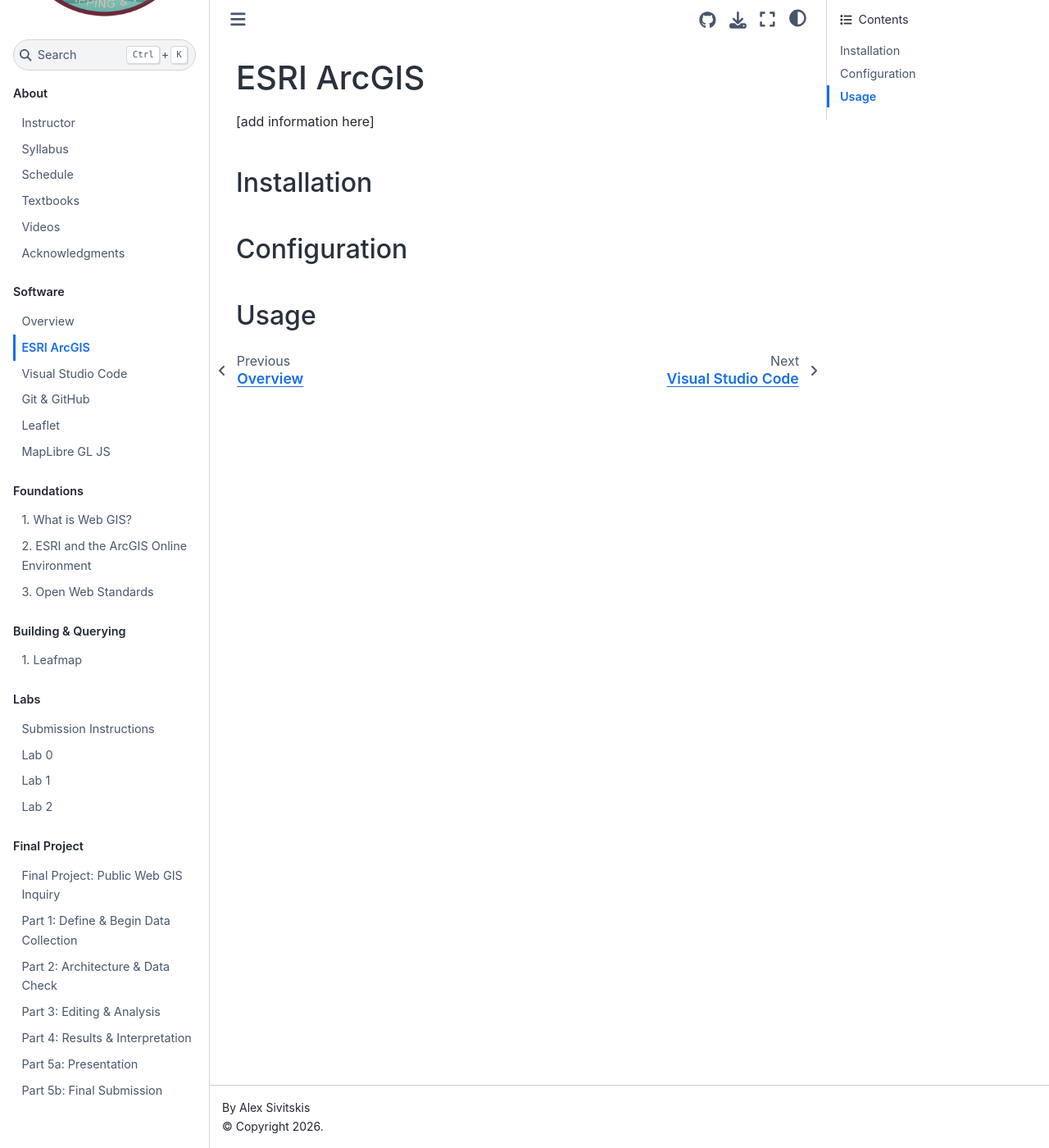
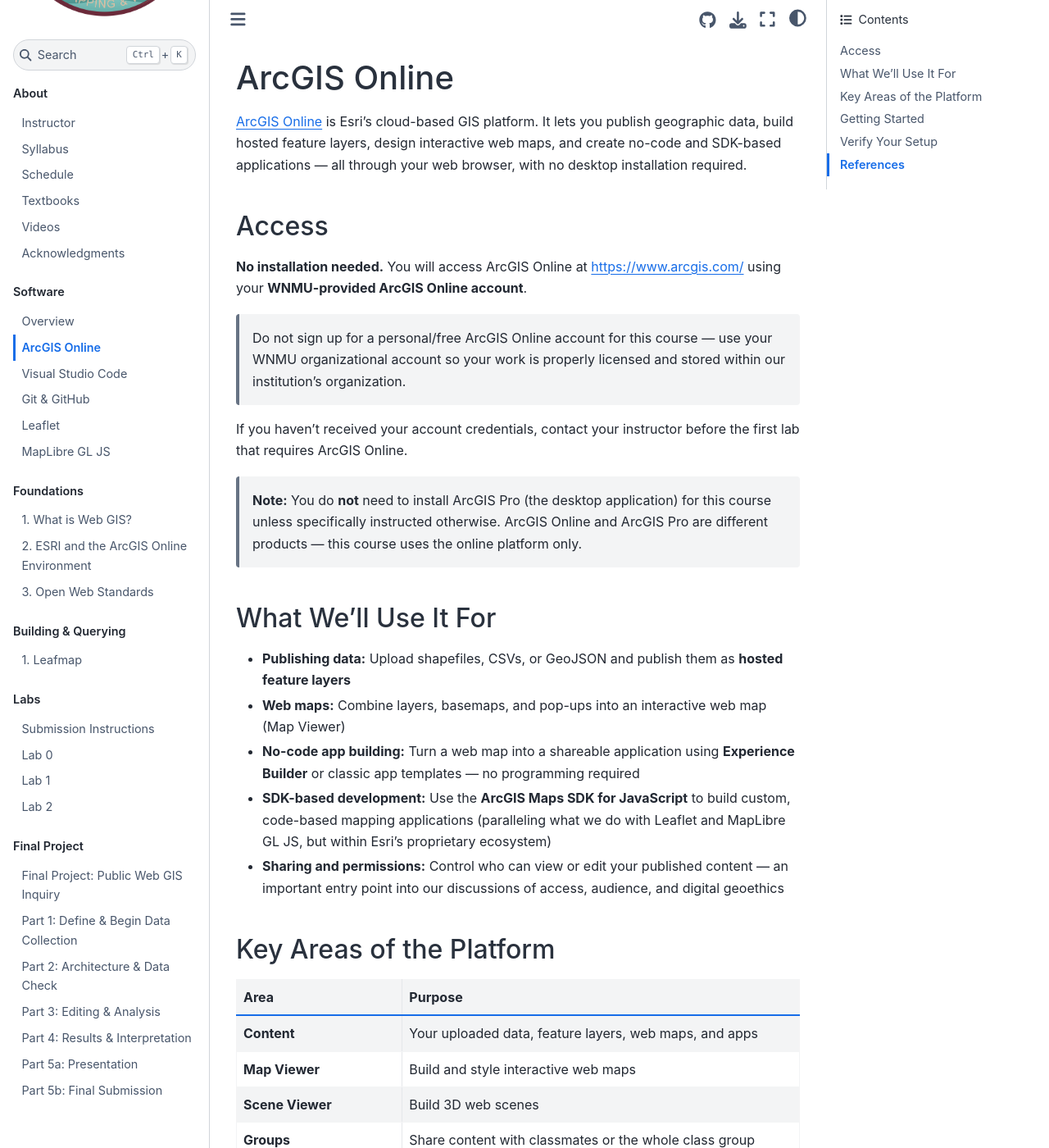
Before and after one commit to asivitskis/giss-366, a Jupyter Book: the page built from book/software/arcgis_online.md, in a window 1280 px wide and 1400 px high. Shown: the whole window at 82% size. Built offline with Jupyter Book 1.0.4 settings and Sphinx 7.4.7 and the Sphinx Book theme 1.1.4, drawn with Linux system fonts in a browser that asks for light colours; pages that are not in the unit, such as notebooks, are missing from menus; some of the changed text lies outside the part shown.

Commit message:
arc update

```diff
--- a/book/software/arcgis_online.md
+++ b/book/software/arcgis_online.md
@@ -1,12 +1,54 @@
-# ESRI ArcGIS
+# ArcGIS Online
 
-[add information here]
+[ArcGIS Online](https://www.arcgis.com/) is Esri's cloud-based GIS platform. It lets you publish geographic data, build hosted feature layers, design interactive web maps, and create no-code and SDK-based applications — all through your web browser, with no desktop installation required.
 
-## Installation
+## Access
 
+**No installation needed.** You will access ArcGIS Online at [https://www.arcgis.com/](https://www.arcgis.com/) using your **WNMU-provided ArcGIS Online account**.
 
+> Do not sign up for a personal/free ArcGIS Online account for this course — use your WNMU organizational account so your work is properly licensed and stored within our institution's organization.
 
-## Configuration
+If you haven't received your account credentials, contact your instructor before the first lab that requires ArcGIS Online.
 
+> **Note:** You do **not** need to install ArcGIS Pro (the desktop application) for this course unless specifically instructed otherwise. ArcGIS Online and ArcGIS Pro are different products — this course uses the online platform only.
 
-## Usage
+## What We'll Use It For
+
+- **Publishing data:** Upload shapefiles, CSVs, or GeoJSON and publish them as **hosted feature layers**
+- **Web maps:** Combine layers, basemaps, and pop-ups into an interactive web map (Map Viewer)
+- **No-code app building:** Turn a web map into a shareable application using **Experience Builder** or classic app templates — no programming required
+- **SDK-based development:** Use the **ArcGIS Maps SDK for JavaScript** to build custom, code-based mapping applications (paralleling what we do with Leaflet and MapLibre GL JS, but within Esri's proprietary ecosystem)
+- **Sharing and permissions:** Control who can view or edit your published content — an important entry point into our discussions of access, audience, and digital geoethics
+
+## Key Areas of the Platform
+
+| Area | Purpose |
+| :---- | :---- |
+| **Content** | Your uploaded data, feature layers, web maps, and apps |
+| **Map Viewer** | Build and style interactive web maps |
+| **Scene Viewer** | Build 3D web scenes |
+| **Groups** | Share content with classmates or the whole class group |
+| **Organization settings** | View sharing/permission levels for your account |
+
+## Getting Started
+
+1. Sign in at [arcgis.com](https://www.arcgis.com/) with your WNMU credentials.
+2. Go to **Content → New Item** to upload a shapefile, CSV, or GeoJSON file.
+3. Choose **Publish** to turn the uploaded file into a hosted feature layer.
+4. Open the layer in **Map Viewer** to style it and add it to a web map.
+
+Specific step-by-step instructions for each lab (e.g., Lab 2: Hosted feature layer + POI webmap) will be provided when that unit begins.
+
+## Verify Your Setup
+
+- [ ] You can sign in at [arcgis.com](https://www.arcgis.com/) with your WNMU credentials
+- [ ] Your account shows the correct **organization name** in the top-right corner after signing in (not a personal/free account)
+- [ ] You can open **Map Viewer** from the top navigation bar and see a basemap load
+
+This is the one item on the setup checklist you can't get on your own — if sign-in fails or you don't have credentials yet, email your instructor **before** the week it's needed, since account provisioning may take a few days.
+
+## References
+
+- [ArcGIS Online Documentation](https://doc.arcgis.com/en/arcgis-online/)
+- [ArcGIS Maps SDK for JavaScript](https://developers.arcgis.com/javascript/)
+- [Esri Training (self-paced courses)](https://www.esri.com/training/)
```
